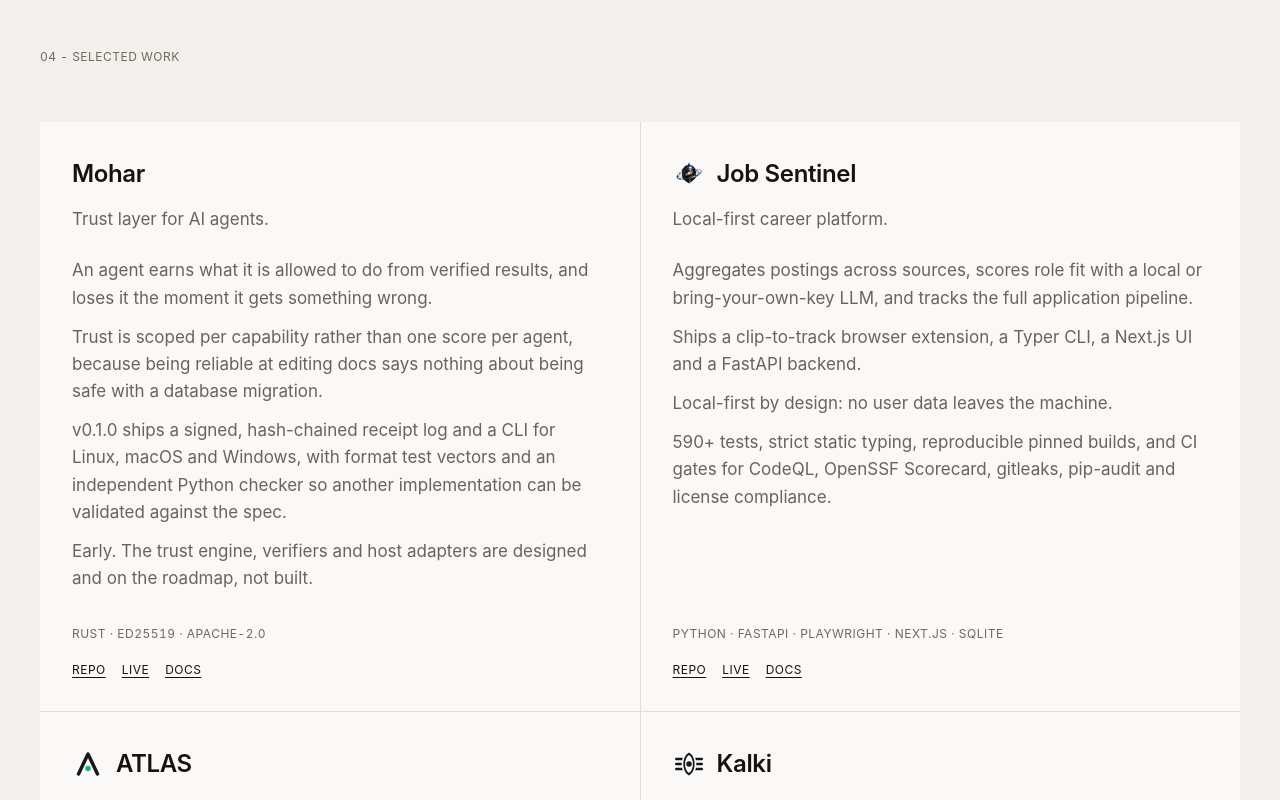
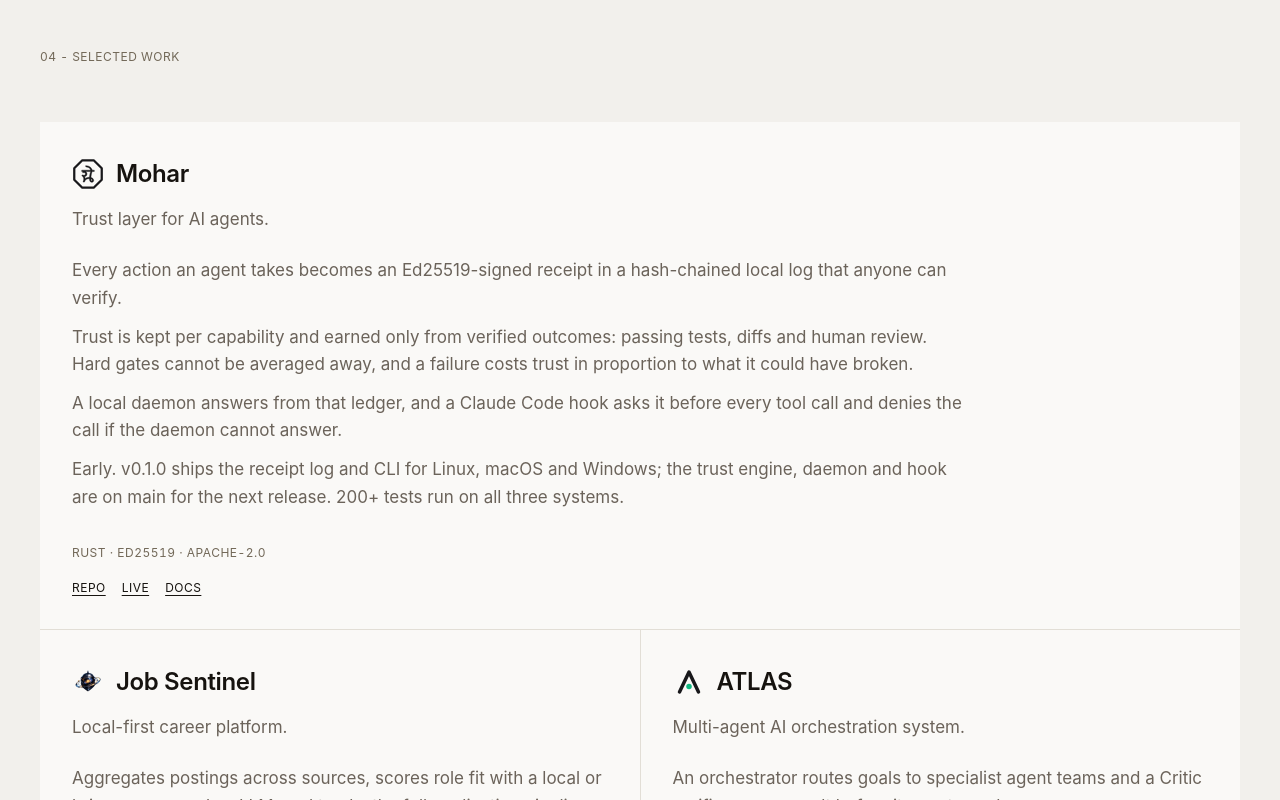
Before and after one commit to harshitwandhare/portfolio, a Next.js app: page / in a window 1280 px wide. Shown: the part 5520-6320 px from the top of the page. Built offline with nearby package versions, Linux system fonts and the light colour scheme.

Commit message:
feat: give mohar its mark and bring the card up to date (#18)

```diff
--- a/app/page.tsx
+++ b/app/page.tsx
@@ -476,12 +476,17 @@
             <h2 id="work-heading" className="sr-only">
               Selected work
             </h2>
-            {/* Two across, not three. With four projects a third column leaves
-                the last card alone beside two empty cells, and the wider card
-                suits a list of five bullets better than a narrow one. */}
+            {/* Two across, not three: the wider card suits a list of bullets
+                better than a narrow one. With five projects the first one, the
+                current flagship, spans the full row so no card sits alone
+                beside an empty cell. */}
             <div className="mt-14 grid gap-px bg-line md:grid-cols-2">
               {projects.map((p, i) => (
-                <Reveal key={p.name} delay={i * 90} className="bg-bg">
+                <Reveal
+                  key={p.name}
+                  delay={i * 90}
+                  className={i === 0 && projects.length % 2 === 1 ? 'bg-bg md:col-span-2' : 'bg-bg'}
+                >
                   <article className="flex h-full flex-col p-8">
                     <div className="flex h-10 items-center gap-3">
                       {p.logo && (
@@ -495,7 +500,7 @@
                       <h3 className="text-2xl font-semibold tracking-[-0.015em]">{p.name}</h3>
                     </div>
                     <p className="mt-3 text-fg-muted">{p.blurb}</p>
-                    <ul className="mt-6 flex-1 space-y-3">
+                    <ul className="mt-6 max-w-4xl flex-1 space-y-3">
                       {p.points.map((pt) => (
                         <li key={pt.text} className="text-fg-muted">
                           {pt.text}
--- a/content/profile.ts
+++ b/content/profile.ts
@@ -283,33 +283,35 @@
 // inviting inspection is a stronger move than describing the work.
 export const projects: readonly Project[] = [
   {
-    // Public since 2026-10-21, v0.1.0 tagged on the 22nd. The status line is
-    // deliberate: the README says outright that nothing here is
-    // production-ready, and the site must not claim more than the README.
+    // Public since 2026-10-21, v0.1.0 tagged on the 22nd. Only the receipt
+    // log and CLI are in a release; the trust engine, daemon and hook are on
+    // main. The last bullet says so, because the site must not claim more
+    // than the README. Test count is a floor: 206 passed in CI on 10-26.
     //
     // Never link mohar.vercel.app. That domain belongs to someone else.
     name: 'Mohar',
     blurb: 'Trust layer for AI agents.',
-    stack: ['Rust', 'ed25519', 'Apache-2.0'],
+    stack: ['Rust', 'Ed25519', 'Apache-2.0'],
     repo: 'https://github.com/harshitwandhare/mohar',
     live: 'https://mohar-liard.vercel.app',
     docs: 'https://harshitwandhare.github.io/mohar/',
+    logo: { src: '/logos/mohar-dark.svg', srcLight: '/logos/mohar-light.svg', alt: '' },
     points: [
       {
-        text: 'An agent earns what it is allowed to do from verified results, and loses it the moment it gets something wrong.',
-        source: 'self',
-      },
-      {
-        text: 'Trust is scoped per capability rather than one score per agent, because being reliable at editing docs says nothing about being safe with a database migration.',
-        source: 'self',
-      },
-      {
-        text: 'v0.1.0 ships a signed, hash-chained receipt log and a CLI for Linux, macOS and Windows, with format test vectors and an independent Python checker so another implementation can be validated against the spec.',
+        text: 'Every action an agent takes becomes an Ed25519-signed receipt in a hash-chained local log that anyone can verify.',
         source: 'confirmed',
       },
       {
-        text: 'Early. The trust engine, verifiers and host adapters are designed and on the roadmap, not built.',
-        source: 'self',
+        text: 'Trust is kept per capability and earned only from verified outcomes: passing tests, diffs and human review. Hard gates cannot be averaged away, and a failure costs trust in proportion to what it could have broken.',
+        source: 'confirmed',
+      },
+      {
+        text: 'A local daemon answers from that ledger, and a Claude Code hook asks it before every tool call and denies the call if the daemon cannot answer.',
+        source: 'confirmed',
+      },
+      {
+        text: 'Early. v0.1.0 ships the receipt log and CLI for Linux, macOS and Windows; the trust engine, daemon and hook are on main for the next release. 200+ tests run on all three systems.',
+        source: 'confirmed',
       },
     ],
   },
```
Also changed, not shown: public/logos/mohar-dark.svg (added), public/logos/mohar-light.svg (added).
